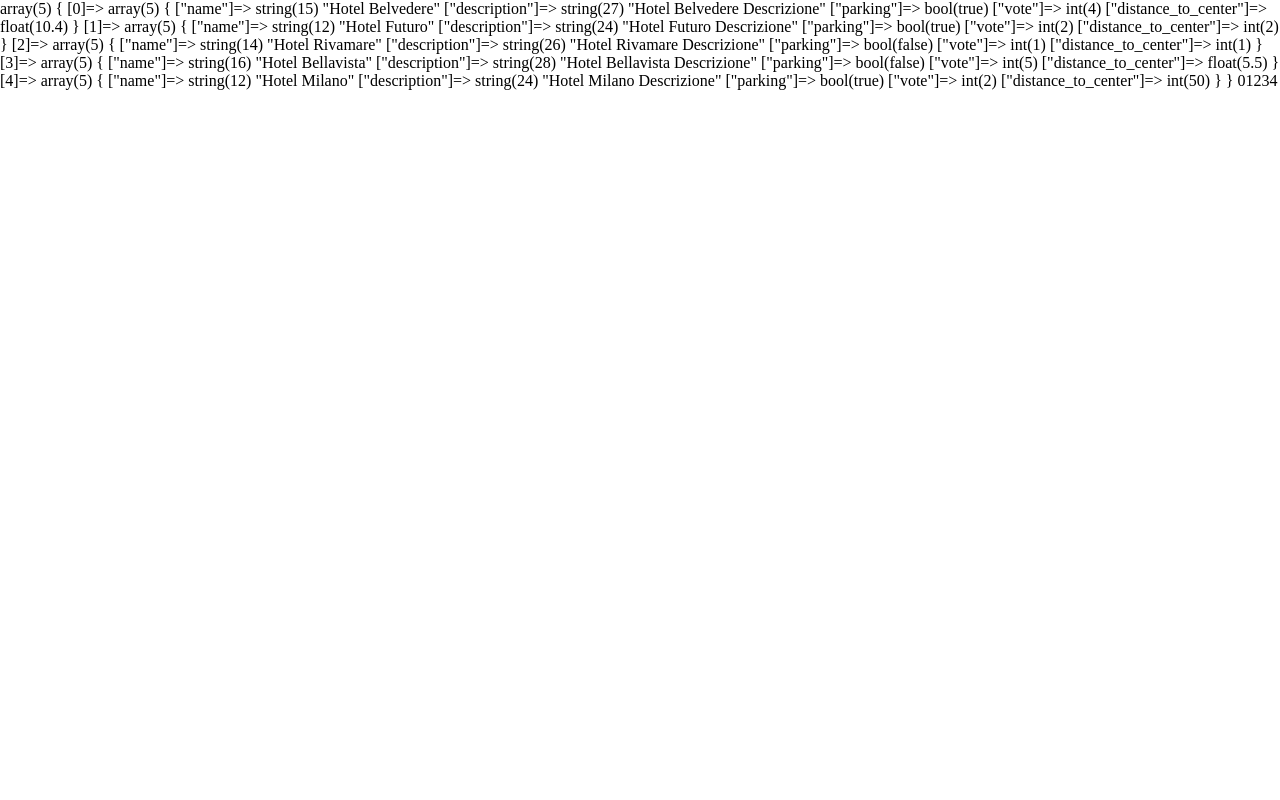
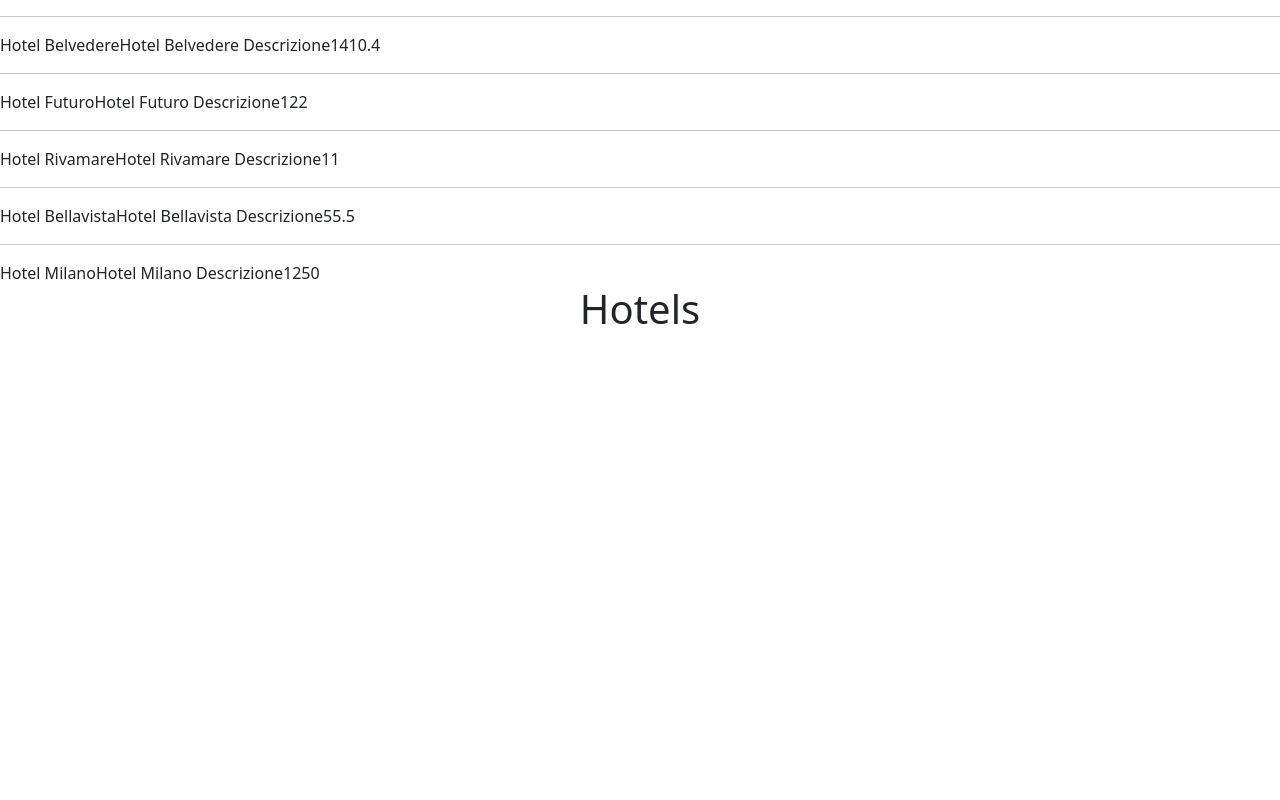
Before and after one commit to byHYONS/php-hotel, a PHP site: page / in a window 1280 px wide. Run offline with PHP 8.4, Linux system fonts and the light colour scheme.

Commit message:
[upd] printed in page hotels

```diff
--- a/index.php
+++ b/index.php
@@ -40,11 +40,13 @@ $hotels = [
 
 ];
 
-var_dump($hotels);
 
-foreach($hotels as $key => $hotel) {
-    echo $key;
 
+foreach ($hotels as $key => $hotelList) {
+    echo '<hr>';
+    foreach ($hotelList as $key => $hotel) {
+        echo $hotel;
+    }
 }
 
 ?>
@@ -56,15 +58,18 @@ foreach($hotels as $key => $hotel) {
     <meta charset="UTF-8">
     <meta name="viewport" content="width=device-width, initial-scale=1.0">
     <!-- boostrap -->
-    <script src="https://cdnjs.cloudflare.com/ajax/libs/bootstrap/5.3.3/js/bootstrap.min.js"
-    integrity="sha512-ykZ1QQr0Jy/4ZkvKuqWn4iF3lqPZyij9iRv6sGqLRdTPkY69YX6+7wvVGmsdBbiIfN/8OdsI7HABjvEok6ZopQ=="
-    crossorigin="anonymous" referrerpolicy="no-referrer"></script>
+    <link href="https://cdn.jsdelivr.net/npm/bootstrap@5.3.3/dist/css/bootstrap.min.css"
+    rel="stylesheet" integrity="sha384-QWTKZyjpPEjISv5WaRU9OFeRpok6YctnYmDr5pNlyT2bRjXh0JMhjY6hW+ALEwIH" crossorigin="anonymous">
     <!-- css -->
     <link rel="stylesheet" href="./style.css" type="text/css">
     <title>PHP Hotel</title>
 </head>
 
 <body>
+    <section>
+        <h1 class="text-center">Hotels</h1>
+
+    </section>
 
 </body>
 
```
